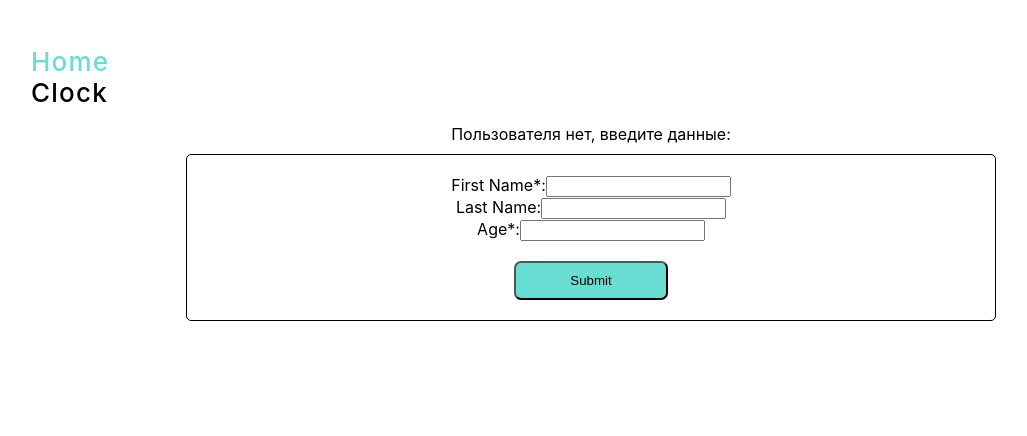
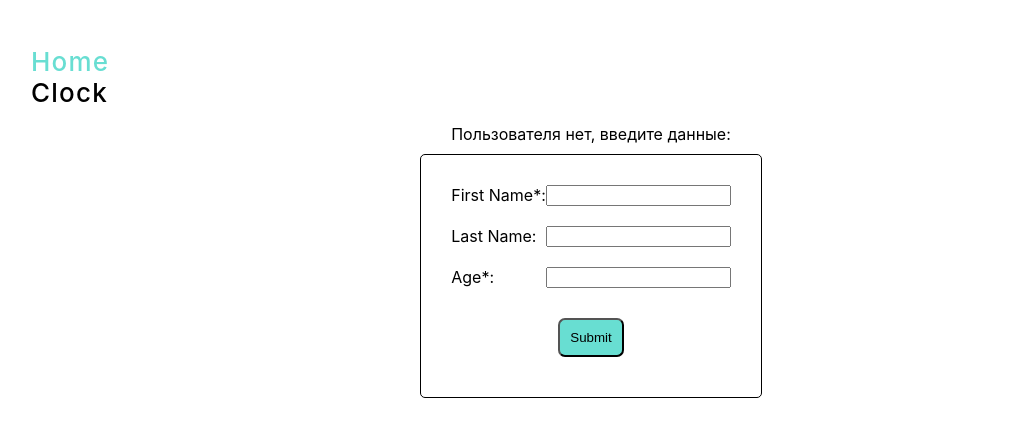
Before and after one commit to Aloxan12/ReactAndJsInstruments, a React (Create React App) app: page / in a window 1280 px wide. Shown: the top 436 px of the page, without its empty margins (49-1076 px from the left). Built offline with nearby package versions, Linux system fonts and the light colour scheme.

Commit message:
mini Profile

```diff
--- a/src/common/Valid/Questionnaire.tsx
+++ b/src/common/Valid/Questionnaire.tsx
@@ -30,15 +30,7 @@ export const Questionnaire = () => {
         <div className={style.wrap}>
             {user ?
                 <div>
-                    <pre>
-                        <p>Привет! Меня зовут {user.firstName},</p>
-                        {user.lastName ? `моя фамилия ${user.lastName},` : ''}
-                        <p>мне {user.age} лет</p>
-                        {user.data && user.data.city ? <p>Я из города {user?.data.city}</p> : ''}
-                        {user.data && user.data.education === 'да' ? <p>У меня есть высшее образование</p> : ''}
-                        {user.data && user.data.education === 'нет' ? <p>У меня нет высшего образование</p> : ''}
-                        {user.data && user.data.favoriteColor ? <p>Мой любимый цвет {user.data.city}</p> : ''}
-                    </pre>
+                    <Profile user={user}/>
                     <QuestionnaireComponent setUser={setUser}/>
                     <button className={style.btn} onClick={() => setUser(null)}>Ввести другие данные</button>
                 </div>
@@ -127,3 +119,21 @@ const QuestionnaireComponent: React.FC<QuestionnaireComponentType> = ({setUser})
         </div>
     )
 }
+
+interface IProfile {
+    user: UserType
+}
+
+const Profile:React.FC<IProfile> = ({user}) => {
+    return (
+        <pre>
+            <p>Привет! Меня зовут {user.firstName},</p>
+            {user.lastName ? `моя фамилия ${user.lastName},` : ''}
+            <p>мне {user.age} лет</p>
+            {user.data && user.data.city ? <p>Я из города {user?.data.city}</p> : ''}
+            {user.data && user.data.education === 'да' ? <p>У меня есть высшее образование</p> : ''}
+            {user.data && user.data.education === 'нет' ? <p>У меня нет высшего образование</p> : ''}
+            {user.data && user.data.favoriteColor ? <p>Мой любимый цвет {user.data.city}</p> : ''}
+        </pre>
+    )
+}
--- a/src/common/Valid/Valid.module.css
+++ b/src/common/Valid/Valid.module.css
@@ -1,18 +1,24 @@
 .wrap{
-    text-align: center;
+    display: flex;
+    flex-direction: column;
+    justify-content: center;
+    align-items: center;
+    margin: auto;
 }
 .form{
-    width: 60%;
     margin: 10px auto;
     padding: 20px;
 
     display: flex;
     flex-direction: column;
-    align-items: center;
-    justify-content: center;
 
     border: 1px solid black;
     border-radius: 5px;
+}
+.form label{
+    display: flex;
+    justify-content: space-between;
+    padding: 10px;
 }
 .input{
     width: 30%;
@@ -22,9 +28,8 @@
 }
 
 .btn{
-    margin-top: 20px;
+    margin: 20px auto;
     padding: 10px;
-    width: 20%;
     border-radius: 7px;
     background-color: #68ded2;
 }
```
